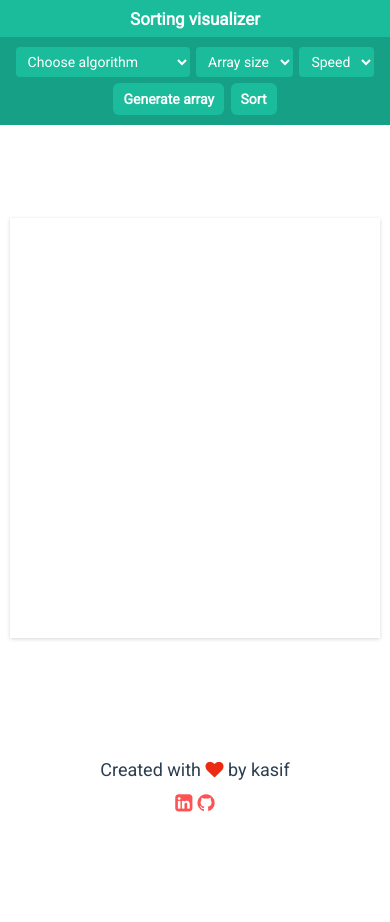
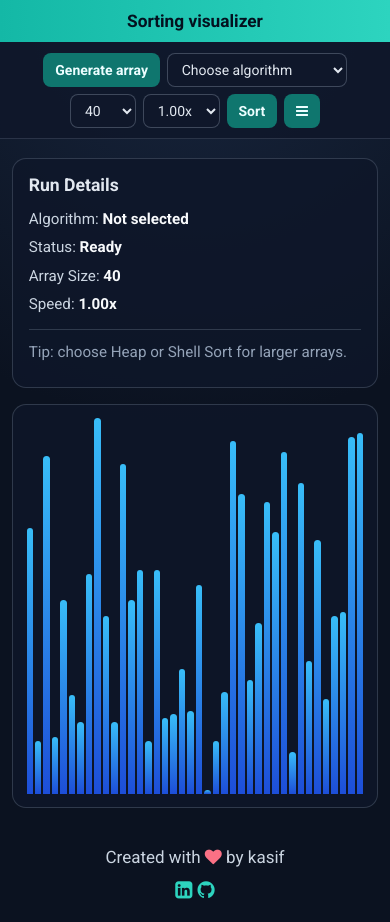
Before and after one commit to KasifMemon/Sorting-Visualizer, a plain HTML site: page index.html in a window 390 px wide. Before the commit the page ends 844 px from the top, so only its background shows below. Drawn offline with Linux system fonts and the light colour scheme.

Commit message:
Redesign UI and add advanced Shell Sort workflow

```diff
--- a/css/style.css
+++ b/css/style.css
@@ -1,174 +1,214 @@
 :root {
-  --primary-color: #1abc9c;
-  --secondary-color: #16a085;
+  --bg: #0b1220;
+  --panel: #111b2f;
+  --primary-color: #14b8a6;
+  --secondary-color: #0f766e;
+  --text: #e2e8f0;
+  --muted: #94a3b8;
 }
+
 * {
-  /* Below is the standard CSS code one should add to get rid of default margins and padding which most of tge HTML elements have */
   margin: 0;
   padding: 0;
   box-sizing: border-box;
   font-family: "Roboto", sans-serif;
   user-select: none;
 }
+
 body {
-  position: relative;
   min-height: 100vh;
+  background: radial-gradient(circle at top, #18263e 0%, var(--bg) 45%);
   text-align: center;
   display: flex;
-  justify-content: space-between;
   flex-direction: column;
-  align-items: stretch;
+  color: var(--text);
 }
 
-/* Title CSS */
 .title {
-  background-color: var(--primary-color);
+  background: linear-gradient(90deg, var(--primary-color), #2dd4bf);
   text-align: center;
-  font-size: 1.2em;
-  padding-block: 0.5em;
-  color: #fff;
+  font-size: 1.3em;
+  padding-block: 0.65em;
+  color: #03111f;
+  font-weight: 700;
   cursor: pointer;
 }
 
-/* Navbar CSS */
 .navbar {
   display: flex;
   justify-content: center;
   align-items: center;
   flex-wrap: wrap;
   gap: 0.8em;
-  font-size: 16px;
-  min-height: 70px;
-  padding-block: 0.6em;
-  background-color: var(--secondary-color);
-  transition: all 0.5s cubic-bezier(0.645, 0.045, 0.355, 1);
+  font-size: 15px;
+  min-height: 72px;
+  padding: 0.7em 1em;
+  background-color: rgba(15, 23, 42, 0.85);
+  border-bottom: 1px solid rgba(148, 163, 184, 0.2);
 }
+
 .navbar a {
   all: unset;
   cursor: pointer;
-  color: #fff;
-  font-weight: bold;
-  padding: 8px 10px;
-  border-radius: 6px;
-  transition: 0.3s;
-  background-color: #1abc9c;
+  color: #ecfeff;
+  font-weight: 600;
+  padding: 9px 12px;
+  border-radius: 8px;
+  transition: 0.2s;
+  background-color: var(--secondary-color);
 }
+
 .navbar a:hover {
-  background-color: transparent;
+  transform: translateY(-1px);
+  background-color: var(--primary-color);
+  color: #042f2e;
 }
+
 .navbar #menu {
   width: fit-content;
   outline: none;
-  border: none;
-  border-radius: 4px;
-  padding: 6px 8px;
-  background-color: #1abc9c;
-  color: white;
+  border: 1px solid rgba(148, 163, 184, 0.35);
+  border-radius: 8px;
+  padding: 7px 10px;
+  background-color: #0f172a;
+  color: var(--text);
 }
-.navbar > .icon {
-  display: none;
-}
+
 #menu,
 #random,
 #start {
   cursor: pointer;
 }
 
-/* Center css */
+.main-layout {
+  width: min(1100px, 94vw);
+  margin: 1.2rem auto;
+  display: grid;
+  grid-template-columns: 1fr 260px;
+  gap: 1rem;
+  align-items: stretch;
+}
+
 .center {
-  margin: 0 auto;
-  box-shadow: rgba(0, 0, 0, 0.16) 0px 1px 4px; /* Added shadow to make page border free */
-  height: 420px;
-  width: 410px;
-  max-height: 731px;
+  border-radius: 14px;
+  border: 1px solid rgba(148, 163, 184, 0.25);
+  background: rgba(15, 23, 42, 0.75);
+  min-height: 460px;
+  padding: 0.8rem;
 }
+
 .array {
   display: flex;
-  align-items: flex-start;
-  min-height: 100%;
+  align-items: flex-end;
+  min-height: 430px;
   height: 100%;
-  padding: 1rem;
-  flex-direction: row;
-}
-.cell {
-  display: flex;
-  align-items: flex-start;
-  flex: 0.5;
-  width: 0.000001%;
-  margin: 1px;
-  background-color: #d6d6d6;
-  resize: horizontal;
-  position: relative;
-  transition: all 0.4s ease-in;
-}
-.cell.done {
-  background-color: #9cec5b;
-  border-color: #9cec5b;
-  color: white;
-  transition: all 0.4s ease-out;
-}
-.cell.visited {
-  border-color: #6184d8;
-  background-color: #6184d8;
-  color: white;
-  transition: 0.5s;
-}
-.cell.current {
-  border-color: #50c5b7;
-  background-color: #50c5b7;
-  color: white;
-  transition: all 0.4s ease-out;
-}
-.cell.min {
-  background-color: #ff1493;
-  border-color: #ff1493;
-  color: white;
-  transition: all 0.4s ease-out;
+  width: 100%;
 }
 
-/* Footer CSS */
+.cell {
+  flex: 1;
+  margin: 0 1px;
+  background: linear-gradient(180deg, #38bdf8, #1d4ed8);
+  border-radius: 4px 4px 0 0;
+  transition: all 0.25s ease;
+}
+
+.cell.done {
+  background: linear-gradient(180deg, #86efac, #22c55e);
+}
+
+.cell.visited {
+  background: linear-gradient(180deg, #a78bfa, #6366f1);
+}
+
+.cell.current {
+  background: linear-gradient(180deg, #fbbf24, #f97316);
+}
+
+.cell.min {
+  background: linear-gradient(180deg, #fb7185, #e11d48);
+}
+
+.info-panel {
+  border-radius: 14px;
+  border: 1px solid rgba(148, 163, 184, 0.25);
+  background: rgba(15, 23, 42, 0.85);
+  text-align: left;
+  padding: 1rem;
+}
+
+.info-panel h3 {
+  margin-bottom: 0.9rem;
+  font-size: 1.1rem;
+}
+
+.info-panel p {
+  margin-bottom: 0.65rem;
+  color: var(--muted);
+  font-size: 0.95rem;
+}
+
+.info-panel p span {
+  color: #cbd5e1;
+}
+
+.info-panel strong {
+  color: #f8fafc;
+}
+
+.tip {
+  margin-top: 1rem;
+  padding-top: 0.8rem;
+  border-top: 1px solid rgba(148, 163, 184, 0.25);
+}
+
 .fa.fa-heart {
-  color: #eb2c13;
+  color: #fb7185;
 }
+
 footer {
   text-align: center;
-  font-size: 18px;
-  color: #2c3e50;
-  padding: 1.6em;
+  font-size: 17px;
+  color: #cbd5e1;
+  padding: 1.2em;
 }
-.footer > p:nth-child(1) {
+
+.footer>p:nth-child(1) {
   margin-bottom: 0.6em;
 }
+
 .link {
   text-decoration: none;
-  font-weight: bold;
-  color: #ff5252;
+  color: #2dd4bf;
   font-size: 20px;
+}
+
+@media screen and (max-width: 900px) {
+  .main-layout {
+    grid-template-columns: 1fr;
+  }
+
+  .info-panel {
+    order: -1;
+  }
 }
 
 @media screen and (max-width: 600px) {
   .navbar {
-    gap: 0.4em;
+    gap: 0.45em;
   }
+
   .title {
-    font-size: 17px;
+    font-size: 1.08rem;
   }
+
   .navbar *,
   .navbar a {
     font-size: 14px;
   }
-  .footer {
-    font-size: 18px;
-  }
-  a#random {
-    order: 4;
-  }
-  a.start {
-    order: 5;
+
+  .center,
+  .array {
+    min-height: 360px;
   }
 }
-@media screen and (max-width: 550px) {
-  .center {
-    width: 95%;
-  }
-}
--- a/index.html
+++ b/index.html
@@ -7,7 +7,7 @@
   <link rel="stylesheet" href="https://cdnjs.cloudflare.com/ajax/libs/font-awesome/4.7.0/css/font-awesome.min.css" />
   <link rel="preconnect" href="https://fonts.googleapis.com" />
   <link rel="preconnect" href="https://fonts.gstatic.com" crossorigin />
-  <link href="https://fonts.googleapis.com/css2?family=Roboto:wght@300;400&display=swap" rel="stylesheet" />
+  <link href="https://fonts.googleapis.com/css2?family=Roboto:wght@300;400;500;700&display=swap" rel="stylesheet" />
 
   <link rel="shortcut icon" type="image/x-icon" href="favicon.ico" />
   <link rel="stylesheet" href="./css/style.css" />
@@ -30,17 +30,17 @@
           <option value="4">Merge Sort</option>
           <option value="5">Quick Sort</option>
           <option value="6">Heap Sort (Advanced)</option>
+          <option value="7">Shell Sort (Advanced)</option>
         </select>
       </span>
       <span class="options">
         <select name="select array size" id="menu" class="size-menu">
-          <option value="0">Array size</option>
           <option value="5">5</option>
           <option value="10">10</option>
           <option value="15">15</option>
           <option value="20">20</option>
           <option value="30">30</option>
-          <option value="40">40</option>
+          <option value="40" selected>40</option>
           <option value="50">50</option>
           <option value="60">60</option>
           <option value="70">70</option>
@@ -51,10 +51,9 @@
       </span>
       <span class="options">
         <select name="speed of visualization" id="menu" class="speed-menu">
-          <option value="0">Speed</option>
           <option value="0.5">0.50x</option>
           <option value="0.75">0.75x</option>
-          <option value="1">1.00x</option>
+          <option value="1" selected>1.00x</option>
           <option value="2">2.00x</option>
           <option value="4">4.00x</option>
         </select>
@@ -63,9 +62,21 @@
       <a class="icon"><i class="fa fa-bars"></i></a>
     </div>
   </div>
-  <div class="center">
-    <div class="array"></div>
-  </div>
+
+  <main class="main-layout">
+    <section class="center">
+      <div class="array"></div>
+    </section>
+    <aside class="info-panel">
+      <h3>Run Details</h3>
+      <p><span>Algorithm:</span> <strong class="stat-algo">Not selected</strong></p>
+      <p><span>Status:</span> <strong class="stat-status">Ready</strong></p>
+      <p><span>Array Size:</span> <strong class="stat-size">40</strong></p>
+      <p><span>Speed:</span> <strong class="stat-speed">1.00x</strong></p>
+      <p class="tip">Tip: choose Heap or Shell Sort for larger arrays.</p>
+    </aside>
+  </main>
+
   <footer class="footer">
     <p>Created with <i class="fa fa-heart"></i> by kasif</p>
     <p>
--- a/scripts/app.js
+++ b/scripts/app.js
@@ -1,38 +1,73 @@
 "use strict";
+
+const ALGORITHMS = {
+  1: { name: "Bubble Sort", method: "BubbleSort" },
+  2: { name: "Selection Sort", method: "SelectionSort" },
+  3: { name: "Insertion Sort", method: "InsertionSort" },
+  4: { name: "Merge Sort", method: "MergeSort" },
+  5: { name: "Quick Sort", method: "QuickSort" },
+  6: { name: "Heap Sort (Advanced)", method: "HeapSort" },
+  7: { name: "Shell Sort (Advanced)", method: "ShellSort" }
+};
+
+const updateRunDetails = () => {
+  const algoValue = Number(document.querySelector(".algo-menu").value);
+  const sizeValue = document.querySelector(".size-menu").value;
+  const speedLabel = document.querySelector(".speed-menu").selectedOptions[0].text;
+
+  document.querySelector(".stat-algo").innerText =
+    ALGORITHMS[algoValue]?.name || "Not selected";
+  document.querySelector(".stat-size").innerText = sizeValue;
+  document.querySelector(".stat-speed").innerText = speedLabel;
+};
+
+const setControlsDisabled = (disabled) => {
+  document.querySelectorAll("select, .start, #random").forEach((node) => {
+    if (node.tagName === "SELECT") {
+      node.disabled = disabled;
+      return;
+    }
+    node.style.pointerEvents = disabled ? "none" : "auto";
+    node.style.opacity = disabled ? "0.6" : "1";
+  });
+};
+
 const start = async () => {
-  let algoValue = Number(document.querySelector(".algo-menu").value);
+  const algoValue = Number(document.querySelector(".algo-menu").value);
   let speedValue = Number(document.querySelector(".speed-menu").value);
 
-  if (speedValue === 0) {
-    speedValue = 1;
-  }
-  if (algoValue === 0) {
-    alert("No Algorithm Selected");
+  if (speedValue === 0) speedValue = 1;
+
+  if (algoValue === 0 || !ALGORITHMS[algoValue]) {
+    alert("Please choose an algorithm.");
     return;
   }
 
-  let algorithm = new sortAlgorithms(speedValue);
-  if (algoValue === 1) await algorithm.BubbleSort();
-  if (algoValue === 2) await algorithm.SelectionSort();
-  if (algoValue === 3) await algorithm.InsertionSort();
-  if (algoValue === 4) await algorithm.MergeSort();
-  if (algoValue === 5) await algorithm.QuickSort();
-  if (algoValue === 6) await algorithm.HeapSort();
+  updateRunDetails();
+  document.querySelector(".stat-status").innerText = "Sorting...";
+  setControlsDisabled(true);
+
+  try {
+    const algorithm = new sortAlgorithms(speedValue);
+    await algorithm[ALGORITHMS[algoValue].method]();
+    document.querySelector(".stat-status").innerText = "Completed";
+  } finally {
+    setControlsDisabled(false);
+  }
 };
 
 const RenderScreen = async () => {
-  let algoValue = Number(document.querySelector(".algo-menu").value);
   await RenderList();
+  updateRunDetails();
+  document.querySelector(".stat-status").innerText = "Ready";
 };
 
 const RenderList = async () => {
-  let sizeValue = Number(document.querySelector(".size-menu").value);
+  const sizeValue = Number(document.querySelector(".size-menu").value);
   await clearScreen();
 
-  let list = await randomList(sizeValue);
+  const list = await randomList(sizeValue);
   const arrayNode = document.querySelector(".array");
-  console.log(arrayNode);
-  console.log(list);
   for (const element of list) {
     const node = document.createElement("div");
     node.className = "cell";
@@ -42,36 +77,16 @@ const RenderList = async () => {
   }
 };
 
-const RenderArray = async (sorted) => {
-  let sizeValue = Number(document.querySelector(".size-menu").value);
-  await clearScreen();
+const randomList = async (length) => {
+  const list = [];
+  const lowerBound = 1;
+  const upperBound = 100;
 
-  let list = await randomList(sizeValue);
-  if (sorted) list.sort((a, b) => a - b);
-
-  const arrayNode = document.querySelector(".array");
-  const divnode = document.createElement("div");
-  divnode.className = "s-array";
-
-  for (const element of list) {
-    const dnode = document.createElement("div");
-    dnode.className = "s-cell";
-    dnode.innerText = element;
-    divnode.appendChild(dnode);
-  }
-  arrayNode.appendChild(divnode);
-};
-
-const randomList = async (Length) => {
-  let list = new Array();
-  let lowerBound = 1;
-  let upperBound = 100;
-
-  for (let counter = 0; counter < Length; ++counter) {
-    let randomNumber = Math.floor(
+  for (let counter = 0; counter < length; ++counter) {
+    const randomNumber = Math.floor(
       Math.random() * (upperBound - lowerBound + 1) + lowerBound
     );
-    list.push(parseInt(randomNumber));
+    list.push(randomNumber);
   }
   return list;
 };
@@ -81,16 +96,17 @@ const clearScreen = async () => {
 };
 
 const response = () => {
-  let Navbar = document.querySelector(".navbar");
-  if (Navbar.className === "navbar") {
-    Navbar.className += " responsive";
+  const navbar = document.querySelector(".navbar");
+  if (navbar.className === "navbar") {
+    navbar.className += " responsive";
   } else {
-    Navbar.className = "navbar";
+    navbar.className = "navbar";
   }
 };
 
 document.querySelector(".icon").addEventListener("click", response);
 document.querySelector(".start").addEventListener("click", start);
 document.querySelector(".size-menu").addEventListener("change", RenderScreen);
-document.querySelector(".algo-menu").addEventListener("change", RenderScreen);
+document.querySelector(".algo-menu").addEventListener("change", updateRunDetails);
+document.querySelector(".speed-menu").addEventListener("change", updateRunDetails);
 window.onload = RenderScreen;
```
Also changed, not shown: scripts/sort-algorithms.js (+33 -0 lines), 1 other file.
